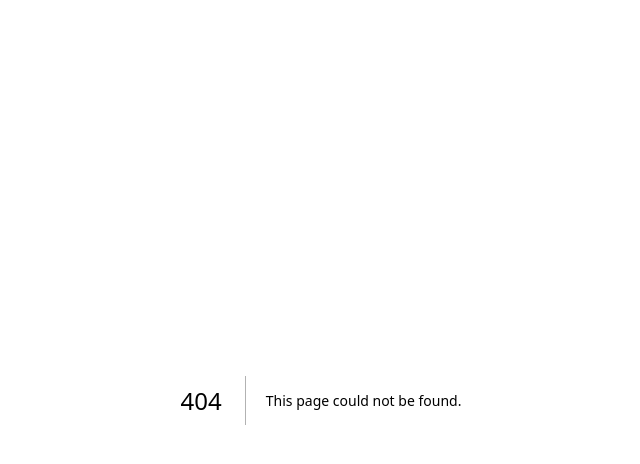
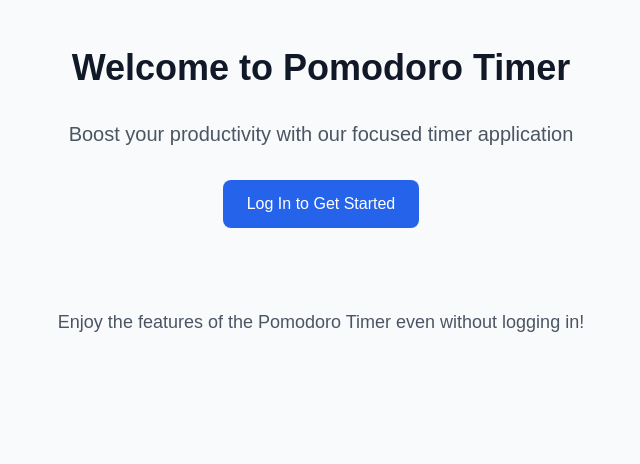
Before and after one commit to deveshshrestha20/Pomodoro-Timer, a Next.js app: page /login in a window 1280 px wide. Before the commit this address had no page. Shown: the top 464 px of the page, without its empty margins (319-959 px from the left). Built offline with nearby package versions, Linux system fonts and the light colour scheme; no server answers.

Commit message:
Clerk Authentication done

```diff
--- a/package.json
+++ b/package.json
@@ -9,6 +9,7 @@
     "lint": "next lint"
   },
   "dependencies": {
+    "@clerk/nextjs": "^6.9.9",
     "@emotion/react": "^11.13.3",
     "@emotion/styled": "^11.13.0",
     "@mui/material": "^6.1.6",
--- a/src/app/context/taskProvider.tsx
+++ b/src/app/context/taskProvider.tsx
@@ -14,7 +14,10 @@ interface taskContextType {
     value: string;
   setValue: React.Dispatch<React.SetStateAction<string>>,
   tasks: Task[];
-  setTasks: React.Dispatch<React.SetStateAction<Task[]>>;
+  setTasks: React.Dispatch<React.SetStateAction<Task[]>>,
+  isLoggedIn: boolean,
+  setIsLoggedIn: React.Dispatch<React.SetStateAction<boolean>>;
+
 }
 
 export const TaskContext = createContext<taskContextType>(null!);
@@ -22,6 +25,7 @@ export const TaskContext = createContext<taskContextType>(null!);
 const TaskProvider: React.FC<{ children: ReactNode }> = ({ children }) => {
   const [value, setValue] = useState<string>("");
   const [tasks, setTasks] = useState<Task[]>([]);
+  const [isLoggedIn, setIsLoggedIn] = useState<boolean>(false);
 
   return (
     <TaskContext.Provider
@@ -30,6 +34,8 @@ const TaskProvider: React.FC<{ children: ReactNode }> = ({ children }) => {
         setTasks,
         value,
         setValue,
+        isLoggedIn,
+        setIsLoggedIn
       }}
     >
       {children}
--- a/src/app/home/page.tsx
+++ b/src/app/home/page.tsx
@@ -1,44 +1,34 @@
-import React from 'react';
-import CountdownTimer from './countdownTimer';
-import Break from './break';
-import PomodoroTimer from './pomodoroTimer';
-import Settings from './settings';
-import Profile from './profile';
-import Tasks from './TaskComponent/tasks';
+// "use client";
+import React from "react";
+import CountdownTimer from "./countdownTimer";
+import Break from "./break";
+import PomodoroTimer from "./pomodoroTimer";
+import Profile from "./profile";
+import Tasks from "./TaskComponent/tasks";
 
 
+const Home: React.FC = () => {
 
-
-
-
-const Home = () => {
   return (
-    <div className='relative  h-screen w-screen '>
-       {/* <div className="absolute top-16 right-1/2 transform translate-x-[21rem]">
-        <Settings />
-      </div>
-      <div className='absolute top-[5.6rem] left-[91rem]'>
-        <Profile/>
-      </div> */}
-      <div className='absolute top-40 left-[8rem] text-md '>
-        <Tasks/>
-
+    <div className="relative h-screen w-screen">
+       <div className={"absolute top-[5.6rem] left-[91rem] "}>
+        <Profile />
       </div>
 
-    <div className="absolute top-36 left-[47rem] flex items-center justify-center h-[32rem] w-[42rem] rounded-3xl shadow-xl p-3">
-      <div className="relative h-full w-full bg-insidebg opacity-35 rounded-3xl" />
-      <div className="absolute inset-0 top-7 left-12 text-black flex justify-between  w-[80%] px-4">
-
-        <PomodoroTimer/>
-        <Break/>
-      <div className='absolute top-28 left-12'>
-      <CountdownTimer/>
+      <div className="absolute top-40 left-[8rem] text-md">
+        <Tasks />
       </div>
 
+      <div className="absolute top-36 left-[47rem] flex items-center justify-center h-[32rem] w-[42rem] rounded-3xl shadow-xl p-3">
+        <div className="relative h-full w-full bg-insidebg opacity-35 rounded-3xl" />
+        <div className="absolute inset-0 top-7 left-12 text-black flex justify-between w-[80%] px-4">
+          <PomodoroTimer />
+          <Break />
+          <div className="absolute top-28 left-12">
+            <CountdownTimer />
+          </div>
+        </div>
       </div>
-
-
-    </div>
     </div>
   );
 };
--- a/src/app/home/profile.tsx
+++ b/src/app/home/profile.tsx
@@ -1,13 +1,32 @@
-import React from 'react'
-import { CgProfile } from "react-icons/cg";
+"use client";
+import React from 'react';
+import { CgProfile } from 'react-icons/cg';
+import { useRouter } from 'next/navigation';
+import { useSession } from '@clerk/nextjs';
 
 const Profile: React.FC = () => {
+  const router = useRouter();
+  const { isSignedIn } = useSession();
+
+  const handleClick = () => {
+    router.push('/login');
+  };
+
+  // If user is signed in, don't render the component at all
+  if (isSignedIn) {
+    return null;
+  }
+
+  // Only render the sign-in button when user is not signed in
   return (
-    <div className='flex items-center space-x-1'>
-        <CgProfile className='h-6 w-7' color='black'/>
-        <button className='text-clockground text-lg'>Profile</button>
-    </div>
-  )
-}
+    <button
+      onClick={handleClick}
+      className="flex items-center space-x-2 px-4 py-2 rounded-lg bg-black"
+    >
+      <CgProfile className="w-6 h-6" />
+      <span>SIGN IN</span>
+    </button>
+  );
+};
 
-export default Profile
+export default Profile;
--- /dev/null
+++ b/src/app/home/signInWrapper.tsx
@@ -0,0 +1,20 @@
+import { SignedIn, UserButton } from "@clerk/nextjs";
+import { useState, useEffect } from "react";
+
+export const SignedInWrapper = () => {
+  const [isClient, setIsClient] = useState(false);
+
+  useEffect(() => {
+    setIsClient(true);
+  }, []);
+
+  if (!isClient) return null;
+
+  return (
+    <SignedIn >
+      <div className="absolute top-2 right-4 p-2 z-10">
+        <UserButton showName />
+      </div>
+    </SignedIn>
+  );
+};
--- /dev/null
+++ b/src/app/layout-client.tsx
@@ -0,0 +1,69 @@
+"use client";
+
+import localFont from "next/font/local";
+import "./globals.css";
+import TimeProvider from "./context/breakTimeProvider";
+import TaskProvider from "./context/taskProvider";
+import { Toaster } from "react-hot-toast";
+import { ClerkProvider } from "@clerk/nextjs";
+import { SignedInWrapper } from "./home/signInWrapper";
+
+const geistSans = localFont({
+  src: "./fonts/GeistVF.woff",
+  variable: "--font-geist-sans",
+  weight: "100 900",
+});
+
+const geistMono = localFont({
+  src: "./fonts/GeistMonoVF.woff",
+  variable: "--font-geist-mono",
+  weight: "100 900",
+});
+
+export default function RootLayoutClient({
+  children,
+}: Readonly<{
+  children: React.ReactNode;
+}>) {
+  return (
+    <ClerkProvider>
+      <html lang="en">
+        <body
+          className={`${geistSans.variable} ${geistMono.variable} antialiased`}
+        >
+          <div className="h-screen flex flex-col relative">
+          <SignedInWrapper />
+            <TimeProvider>
+              <TaskProvider>
+                {children}
+                <Toaster
+                  position="top-right"
+                  toastOptions={{
+                    duration: 4000,
+                    style: {
+                      background: "#363636",
+                      color: "#fff",
+                      padding: "16px",
+                      borderRadius: "10px",
+                      fontFamily: "var(--font-geist-sans)",
+                    },
+                    success: {
+                      style: {
+                        background: "#4CAF50",
+                      },
+                    },
+                    error: {
+                      style: {
+                        background: "#f44336",
+                      },
+                    },
+                  }}
+                />
+              </TaskProvider>
+            </TimeProvider>
+          </div>
+        </body>
+      </html>
+    </ClerkProvider>
+  );
+}
--- a/src/app/layout.tsx
+++ b/src/app/layout.tsx
@@ -1,69 +1,16 @@
-import type { Metadata } from "next";
-import localFont from "next/font/local";
-import "./globals.css";
-import TimeProvider from "./context/breakTimeProvider";
-import TaskProvider from "./context/taskProvider";
-import { Toaster } from 'react-hot-toast';
 
-const geistSans = localFont({
-  src: "./fonts/GeistVF.woff",
-  variable: "--font-geist-sans",
-  weight: "100 900",
-});
-
-const geistMono = localFont({
-  src: "./fonts/GeistMonoVF.woff",
-  variable: "--font-geist-mono",
-  weight: "100 900",
-});
+import { Metadata } from 'next';
+import RootLayoutClient from './layout-client';
 
 export const metadata: Metadata = {
-  title: "Pomodoro Timer",
-  description: "Generated by create next app",
+  title: 'Pomodoro Timer',
+  description: 'A simple Pomodoro timer application',
 };
 
 export default function RootLayout({
   children,
-}: Readonly<{
+}: {
   children: React.ReactNode;
-}>) {
-  return (
-    <html lang="en">
-      <body
-        className={`${geistSans.variable} ${geistMono.variable} antialiased`}
-      >
-        <TimeProvider>
-          <TaskProvider>
-            {children}
-            <Toaster
-              position="top-right"
-              toastOptions={{
-
-                duration: 4000,
-                style: {
-                  background: '#363636',
-                  color: '#fff',
-                  padding: '16px',
-                  borderRadius: '10px',
-                  fontFamily: 'var(--font-geist-sans)',
-                },
-                success: {
-
-                  style: {
-                    background: '#4CAF50',
-                  },
-                },
-                error: {
-
-                  style: {
-                    background: '#f44336',
-                  },
-                },
-              }}
-            />
-          </TaskProvider>
-        </TimeProvider>
-      </body>
-    </html>
-  );
+}) {
+  return <RootLayoutClient>{children}</RootLayoutClient>;
 }
--- /dev/null
+++ b/src/app/login/page.tsx
@@ -0,0 +1,63 @@
+"use client";
+
+import { SignIn } from "@clerk/nextjs";
+import { useState } from "react";
+
+export default function LoginPage() {
+  const [showSignIn, setShowSignIn] = useState(false);
+
+  return (
+    <div className="min-h-screen bg-gray-50">
+      <div className="max-w-7xl mx-auto px-4 sm:px-6 lg:px-8">
+        <div className="py-12">
+          <div className="text-center">
+            <h1 className="text-4xl font-bold text-gray-900 mb-8">
+              Welcome to Pomodoro Timer
+            </h1>
+            <p className="text-xl text-gray-600 mb-8">
+              Boost your productivity with our focused timer application
+            </p>
+            <button
+              onClick={() => setShowSignIn(true)}
+              className="px-6 py-3 bg-blue-600 text-white rounded-lg hover:bg-blue-700 transition-colors duration-200"
+            >
+              Log In to Get Started
+            </button>
+          </div>
+        </div>
+      </div>
+
+      {/* Normal Homepage Content - visible when not logged in */}
+      {!showSignIn && (
+        <div className="text-center mt-8">
+          <p className="text-lg text-gray-600">
+            Enjoy the features of the Pomodoro Timer even without logging in!
+          </p>
+        </div>
+      )}
+
+      {/* Sign In Modal */}
+      {showSignIn && (
+        <div className="fixed inset-0 bg-black bg-opacity-50 flex items-center justify-center p-4 z-50">
+          <div className="relative">
+            <button
+              onClick={() => setShowSignIn(false)}
+              className="absolute right-3 top-3 text-gray-500 hover:text-gray-700 z-10 text-xl font-bold w-8 h-8 flex items-center justify-center rounded-full hover:bg-gray-100"
+            >
+              ×
+            </button>
+            <SignIn
+              routing="hash"
+              appearance={{
+                elements: {
+                  rootBox: "bg-white rounded-lg shadow-lg w-full max-w-md p-6",
+                  card: "shadow-none",
+                },
+              }}
+            />
+          </div>
+        </div>
+      )}
+    </div>
+  );
+}
--- /dev/null
+++ b/src/metadata.ts
@@ -0,0 +1,6 @@
+import { Metadata } from "next";
+
+export const metadata: Metadata = {
+  title: "Pomodoro Timer",
+  description: "Generated by create next app",
+};
```
Also changed, not shown: src/middleware.ts (added, +7 -0 lines), 1 other file (tests, documents, lock files or other folders).
